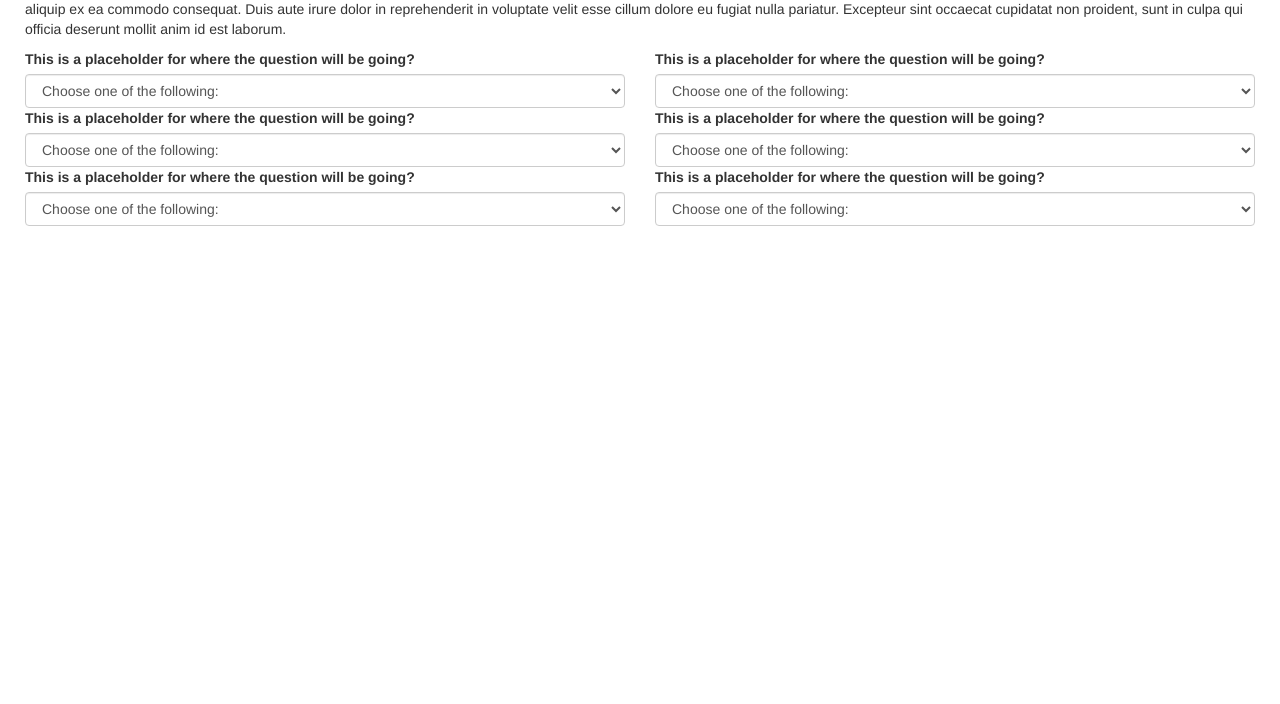
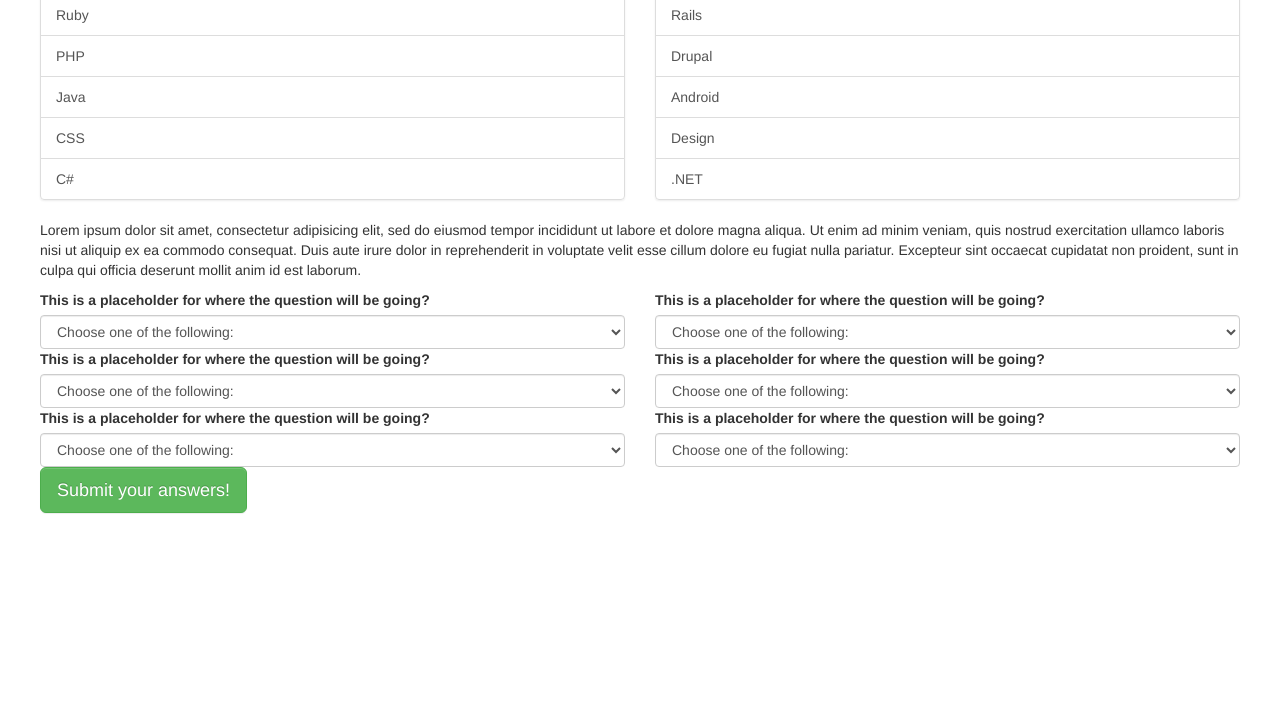
Before and after one commit to RAAllen/week-2-project, a plain HTML site: page index.html in a window 1280 px wide. Shown: the part 96-800 px from the top of the page. Drawn offline with Linux system fonts and the light colour scheme.

Commit message:
add section with links to epicodusclasses, start framework for possible outcomes in index.html

```diff
--- a/css/styles.css
+++ b/css/styles.css
@@ -1,3 +1,7 @@
 body {
-  margin: 25px;
+  margin: 40px;
 }
+
+h1 {
+  text-align: center;
+}
--- a/index.html
+++ b/index.html
@@ -11,7 +11,27 @@
   </head>
   <body>
     </div class="container">
-      <h1>Programming Track Helper</h1>
+      <header><h1>Programming Track Helper</h1></header>
+      <div class="row">
+        <div class="col-sm-6">
+          <ul class="list-group">
+            <a href="http://www.epicodus.com/ruby" class="list-group-item list-group-item-action">Ruby</a>
+            <a href="http://www.epicodus.com/php" class="list-group-item list-group-item-action">PHP</a>
+            <a href="http://www.epicodus.com/java" class="list-group-item list-group-item-action">Java</a>
+            <a href="http://www.epicodus.com/css" class="list-group-item list-group-item-action">CSS</a>
+            <a href="http://www.epicodus.com/c-sharp" class="list-group-item list-group-item-action">C#</a>
+          </ul>
+        </div>
+        <div class="col-sm-6">
+          <ul class="list-group">
+            <a href="http://www.epicodus.com/css" class="list-group-item list-group-item-action">Rails</a>
+            <a href="http://www.epicodus.com/drupal" class="list-group-item list-group-item-action">Drupal</a>
+            <a href="http://www.epicodus.com/android" class="list-group-item list-group-item-action">Android</a>
+            <a href="http://www.epicodus.com/design" class="list-group-item list-group-item-action">Design</a>
+            <a href="http://www.epicodus.com/net" class="list-group-item list-group-item-action">.NET</a>
+          </ul>
+        </div>
+      </div> <!--end of row-->
       <p>Lorem ipsum dolor sit amet, consectetur adipisicing elit, sed do eiusmod tempor incididunt ut labore et dolore magna aliqua. Ut enim ad minim veniam, quis nostrud exercitation ullamco laboris nisi ut aliquip ex ea commodo consequat. Duis aute irure dolor in reprehenderit in voluptate velit esse cillum dolore eu fugiat nulla pariatur. Excepteur sint occaecat cupidatat non proident, sunt in culpa qui officia deserunt mollit anim id est laborum.</p>
       <form id="quiz">
         <div class="row">
@@ -25,8 +45,8 @@
                 <option value="placeholder">Lorem ipsum dolor sit amet, consectetur adipisicing elit, sed do eiusmod tempor incididunt ut labore et dolore magna aliqua.</option>
                 <option value="placeholder">Lorem ipsum dolor sit amet, consectetur adipisicing elit, sed do eiusmod tempor incididunt ut labore et dolore magna aliqua.</option>
               </select>
-            <label for="question1">This is a placeholder for where the question will be going?</label>
-              <select class="form-control" id="question1">
+            <label for="question2">This is a placeholder for where the question will be going?</label>
+              <select class="form-control" id="question2">
                 <option selected disabled>Choose one of the following:</label>
                 <option value="placeholder">Lorem ipsum dolor sit amet, consectetur adipisicing elit, sed do eiusmod tempor incididunt ut labore et dolore magna aliqua.</option>
                 <option value="placeholder">Lorem ipsum dolor sit amet, consectetur adipisicing elit, sed do eiusmod tempor incididunt ut labore et dolore magna aliqua.</option>
@@ -34,8 +54,8 @@
                 <option value="placeholder">Lorem ipsum dolor sit amet, consectetur adipisicing elit, sed do eiusmod tempor incididunt ut labore et dolore magna aliqua.</option>
                 <option value="placeholder">Lorem ipsum dolor sit amet, consectetur adipisicing elit, sed do eiusmod tempor incididunt ut labore et dolore magna aliqua.</option>
               </select>
-            <label for="question1">This is a placeholder for where the question will be going?</label>
-              <select class="form-control" id="question1">
+            <label for="question3">This is a placeholder for where the question will be going?</label>
+              <select class="form-control" id="question3">
                 <option selected disabled>Choose one of the following:</label>
                 <option value="placeholder">Lorem ipsum dolor sit amet, consectetur adipisicing elit, sed do eiusmod tempor incididunt ut labore et dolore magna aliqua.</option>
                 <option value="placeholder">Lorem ipsum dolor sit amet, consectetur adipisicing elit, sed do eiusmod tempor incididunt ut labore et dolore magna aliqua.</option>
@@ -45,8 +65,8 @@
               </select>
           </div>
           <div class="col-sm-6">
-            <label for="question1">This is a placeholder for where the question will be going?</label>
-              <select class="form-control" id="question1">
+            <label for="question4">This is a placeholder for where the question will be going?</label>
+              <select class="form-control" id="question4">
                 <option selected disabled>Choose one of the following:</label>
                 <option value="placeholder">Lorem ipsum dolor sit amet, consectetur adipisicing elit, sed do eiusmod tempor incididunt ut labore et dolore magna aliqua.</option>
                 <option value="placeholder">Lorem ipsum dolor sit amet, consectetur adipisicing elit, sed do eiusmod tempor incididunt ut labore et dolore magna aliqua.</option>
@@ -54,8 +74,8 @@
                 <option value="placeholder">Lorem ipsum dolor sit amet, consectetur adipisicing elit, sed do eiusmod tempor incididunt ut labore et dolore magna aliqua.</option>
                 <option value="placeholder">Lorem ipsum dolor sit amet, consectetur adipisicing elit, sed do eiusmod tempor incididunt ut labore et dolore magna aliqua.</option>
               </select>
-            <label for="question1">This is a placeholder for where the question will be going?</label>
-              <select class="form-control" id="question1">
+            <label for="question5">This is a placeholder for where the question will be going?</label>
+              <select class="form-control" id="question5">
                 <option selected disabled>Choose one of the following:</label>
                 <option value="placeholder">Lorem ipsum dolor sit amet, consectetur adipisicing elit, sed do eiusmod tempor incididunt ut labore et dolore magna aliqua.</option>
                 <option value="placeholder">Lorem ipsum dolor sit amet, consectetur adipisicing elit, sed do eiusmod tempor incididunt ut labore et dolore magna aliqua.</option>
@@ -63,8 +83,8 @@
                 <option value="placeholder">Lorem ipsum dolor sit amet, consectetur adipisicing elit, sed do eiusmod tempor incididunt ut labore et dolore magna aliqua.</option>
                 <option value="placeholder">Lorem ipsum dolor sit amet, consectetur adipisicing elit, sed do eiusmod tempor incididunt ut labore et dolore magna aliqua.</option>
               </select>
-            <label for="question1">This is a placeholder for where the question will be going?</label>
-              <select class="form-control" id="question1">
+            <label for="question6">This is a placeholder for where the question will be going?</label>
+              <select class="form-control" id="question6">
                 <option selected disabled>Choose one of the following:</label>
                 <option value="placeholder">Lorem ipsum dolor sit amet, consectetur adipisicing elit, sed do eiusmod tempor incididunt ut labore et dolore magna aliqua.</option>
                 <option value="placeholder">Lorem ipsum dolor sit amet, consectetur adipisicing elit, sed do eiusmod tempor incididunt ut labore et dolore magna aliqua.</option>
@@ -74,7 +94,18 @@
               </select>
           </div>
         </div> <!--end row -->
+        <button type="submit" class="btn btn-success btn-lg">Submit your answers!</button>
       </form>
+      <div id="ruby-rails">
+      </div>
+      <div id="php-drupal">
+      </div>
+      <div id="java-android">
+      </div>
+      <div id="css/design">
+      </div>
+      <div id="c#-.net">
+      </div>
     </div> <!--end of body container-->
   </body>
 </html>
```
